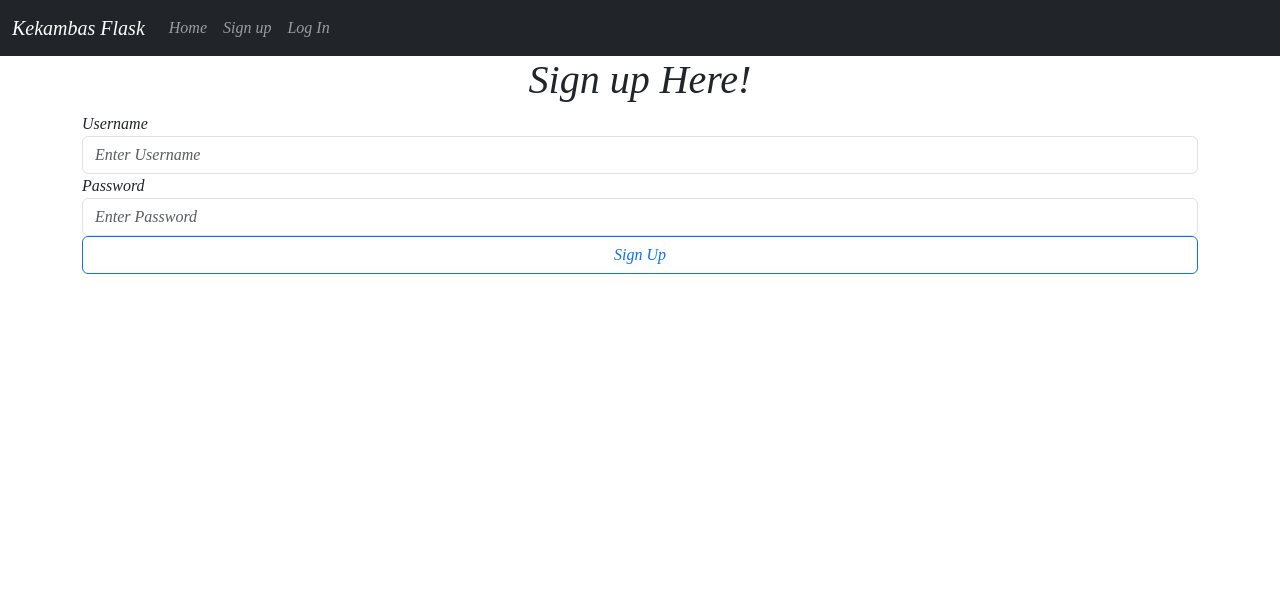
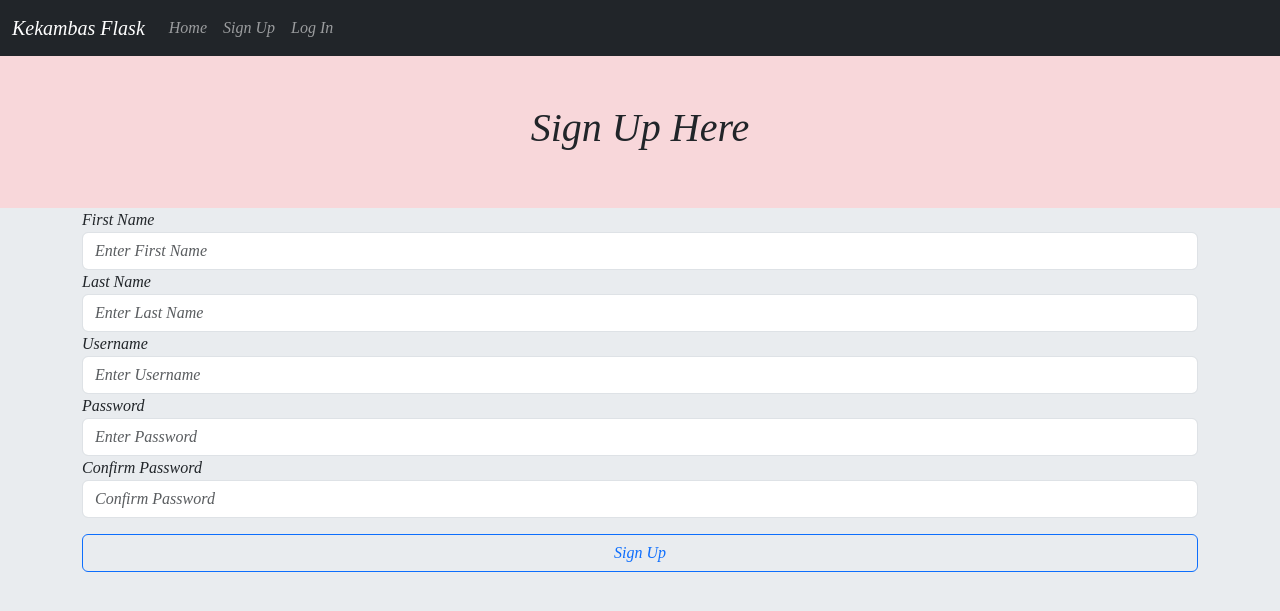
Before and after one commit to 12mmhamdan/flask_intro, a Flask app: page /signup in a window 1280 px wide. Shown: the top 611 px of the page. Run offline with Flask 3, Linux system fonts and the light colour scheme.

Commit message:
changed layout of index.html, added a new requirement to requirement.txt, anded form.py

```diff
--- a/app/__init__.py
+++ b/app/__init__.py
@@ -1,6 +1,7 @@
 from flask import Flask
 # Create an instance of the flask application
 app = Flask(__name__)
+app.config['SECRET_KEY'] = 'hello'
 
 # import all of the routes file into the current package
 from app import routes
--- /dev/null
+++ b/app/forms.py
@@ -0,0 +1,13 @@
+from flask_wtf import FlaskForm
+from wtforms import StringField, PasswordField, EmailField, SubmitField
+from wtforms.validators import InputRequired, EqualTo
+
+
+class SignUpForm(FlaskForm):
+    first_name = StringField('First Name', validators=[InputRequired()])
+    last_name = StringField('Last Name', validators=[InputRequired()])
+    username = StringField('Username', validators=[InputRequired()])
+    email = EmailField('Email', validators=[InputRequired()])
+    password = PasswordField('Password', validators=[InputRequired()])
+    confirm_pass = PasswordField('Confirm Password', validators=[InputRequired(), EqualTo('password')])
+    submit = SubmitField('Sign Up')
--- a/app/routes.py
+++ b/app/routes.py
@@ -1,11 +1,12 @@
 from app import app
 from flask import render_template
+from app.forms import SignUpForm
 # Add a route
 @app.route("/")
 def index():
-    countries = [ 'United States', 'Canada', 'Mexico', 'France', 'Egypt', 'China']
-    return render_template('index.html', name = 'Moataz Hamdan', countries=countries)
+    return render_template('index.html')
 
 @app.route("/signup")
 def signup():
-    return render_template('signup.html')
+    form = SignUpForm()
+    return render_template('signup.html', form=form)
--- a/app/templates/base.html
+++ b/app/templates/base.html
@@ -3,34 +3,29 @@
 <head>
     <meta charset="UTF-8">
     <meta name="viewport" content="width=device-width, initial-scale=1.0">
-    <title>Flask Intro | {% block title%} Base {% endblock %}</title>
-    <!-- bring in bootstrap css -->
+    <title>Flask Intro | {% block title %} Base {% endblock %}</title>
+    <!-- Bring in Bootstrap CSS -->
     <link rel="stylesheet" href="https://cdn.jsdelivr.net/npm/bootstrap@5.3.1/dist/css/bootstrap.min.css">
-    <!-- bring in our own css -->
-    <link rel="stylesheet" href="{{url_for('static', filename='css/main.css') }}">
+    <!-- Bring in our own CSS -->
+    <link rel="stylesheet" href="{{ url_for('static', filename='css/main.css') }}">
 </head>
-<body>
+<body class="bg-body-secondary">
+
     {% include 'nav.html' %}
-    <div class="row">
+
+    <div class="row py-5 bg-danger-subtle">
         <div class="col text-center">
             {% block header %}
             {% endblock header %}
         </div>
-
     </div>
 
     <div class="container">
         <div class="row">
-            <div class="col">
-                {%block content%}
-                {%endblock content%}
-            </div>
+            {% block content %}
+            {% endblock content %}
         </div>
     </div>
-
-
-
-
 
     <script src="https://cdn.jsdelivr.net/npm/bootstrap@5.3.1/dist/js/bootstrap.bundle.min.js"></script>
 </body>
--- a/app/templates/nav.html
+++ b/app/templates/nav.html
@@ -6,8 +6,8 @@
       </button>
       <div class="collapse navbar-collapse" id="navbarNavAltMarkup">
           <div class="navbar-nav">
-          <a class="nav-link" href="{{url_for('index')}}">Home</a>
-          <a class="nav-link" href="{{url_for('signup')}}">Sign up</a>
+              <a class="nav-link" href="{{ url_for('index') }}">Home</a>
+              <a class="nav-link" href="{{ url_for('signup') }}">Sign Up</a>
               <a class="nav-link" href="#">Log In</a>
           </div>
       </div>
--- a/app/templates/signup.html
+++ b/app/templates/signup.html
@@ -1,17 +1,40 @@
-{%extends 'base.html' %}
+{% extends 'base.html' %}
 
-{%block title%}Sign Up {%endblock title%}
+{% block title %} Sign Up {% endblock title %}
 
-{%block header%}
-    <h1>Sign up Here!</h1>
-{%endblock header%}
+{% block header %}
+    <h1>Sign Up Here</h1>
+{% endblock header %}
 
-{%block content%}
-    <form action="">
-        <label for="username">Username</label>
-        <input type="text" name="username" id="" class="form-control" placeholder="Enter Username">
-        <label for="password">Password</label>
-        <input type="text" name="password" id="" class="form-control" placeholder="Enter Password">
-        <input type="submit" value="Sign Up" class="btn btn-outline-primary w-100">
-    </form>
-{%endblock content%}
+{% block content %}
+<div class="col">
+    <div class="card-body">
+        <form action="">
+            {{ form.csrf_token }}
+
+            {{ form.first_name.label }}
+            {{ form.first_name(class='form-control', placeholder = 'Enter First Name') }}
+
+            {{ form.last_name.label }}
+            {{ form.last_name(class='form-control', placeholder = 'Enter Last Name') }}
+
+
+            {{ form.username.label }}
+            {{ form.username(class='form-control', placeholder = 'Enter Username') }}
+
+
+            {{ form.password.label }}
+            {{ form.password(class='form-control', placeholder = 'Enter Password') }}
+
+            {{ form.confirm_pass.label }}
+            {{ form.confirm_pass(class='form-control', placeholder = 'Confirm Password') }}
+
+            {{ form.submit(class='btn btn-outline-primary w-100 mt-3') }}
+
+
+        </form>
+
+    </div>
+
+</div>
+{% endblock content %}
--- a/requirements.txt
+++ b/requirements.txt
@@ -2,7 +2,9 @@ blinker==1.6.2
 click==8.1.6
 colorama==0.4.6
 Flask==2.3.2
+Flask-WTF==1.1.1
 itsdangerous==2.1.2
 Jinja2==3.1.2
 MarkupSafe==2.1.3
 Werkzeug==2.3.7
+WTForms==3.0.1
```
Also changed, not shown: app/templates/index.html (+11 -20 lines). Lines whose indentation alone changed are shown as unchanged.
